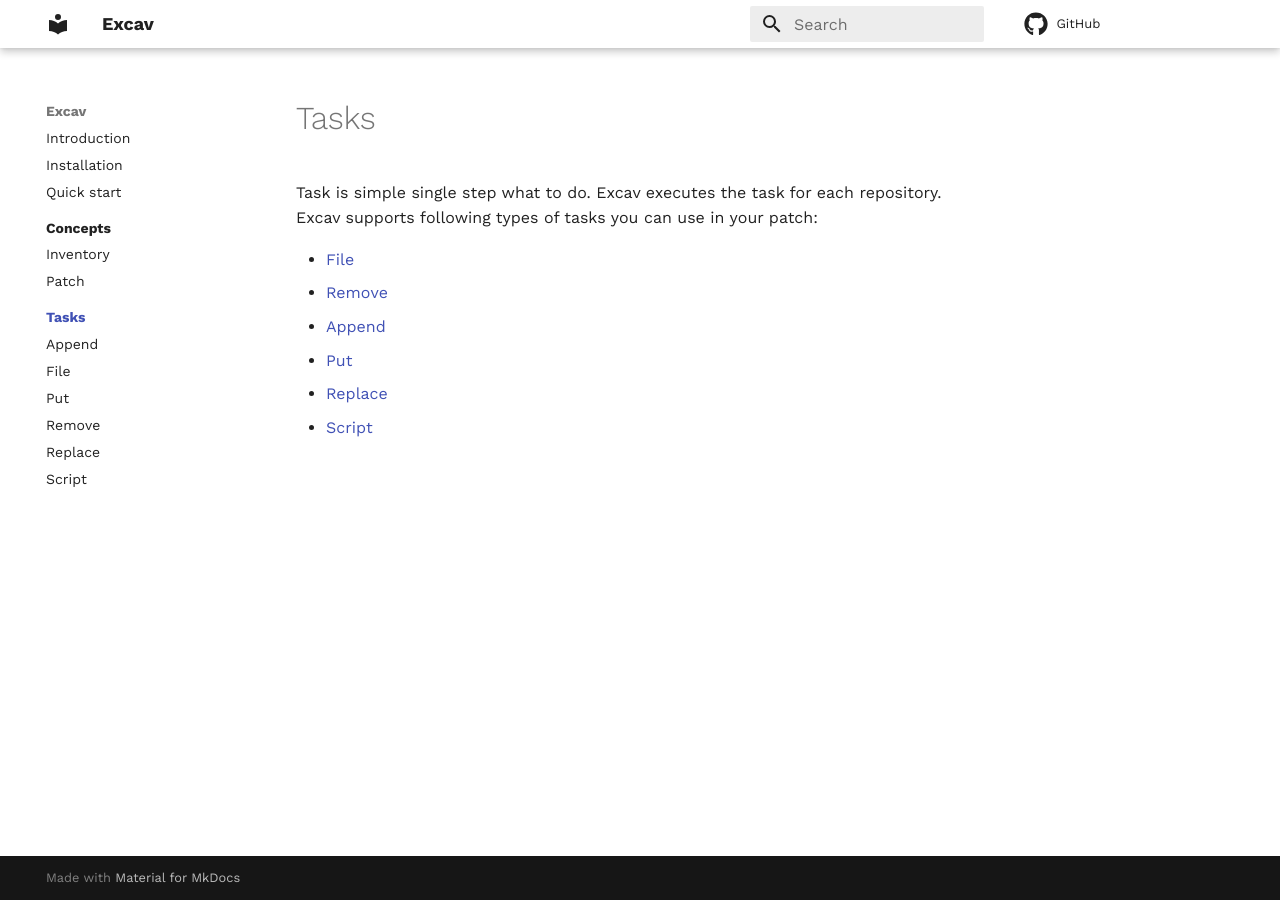
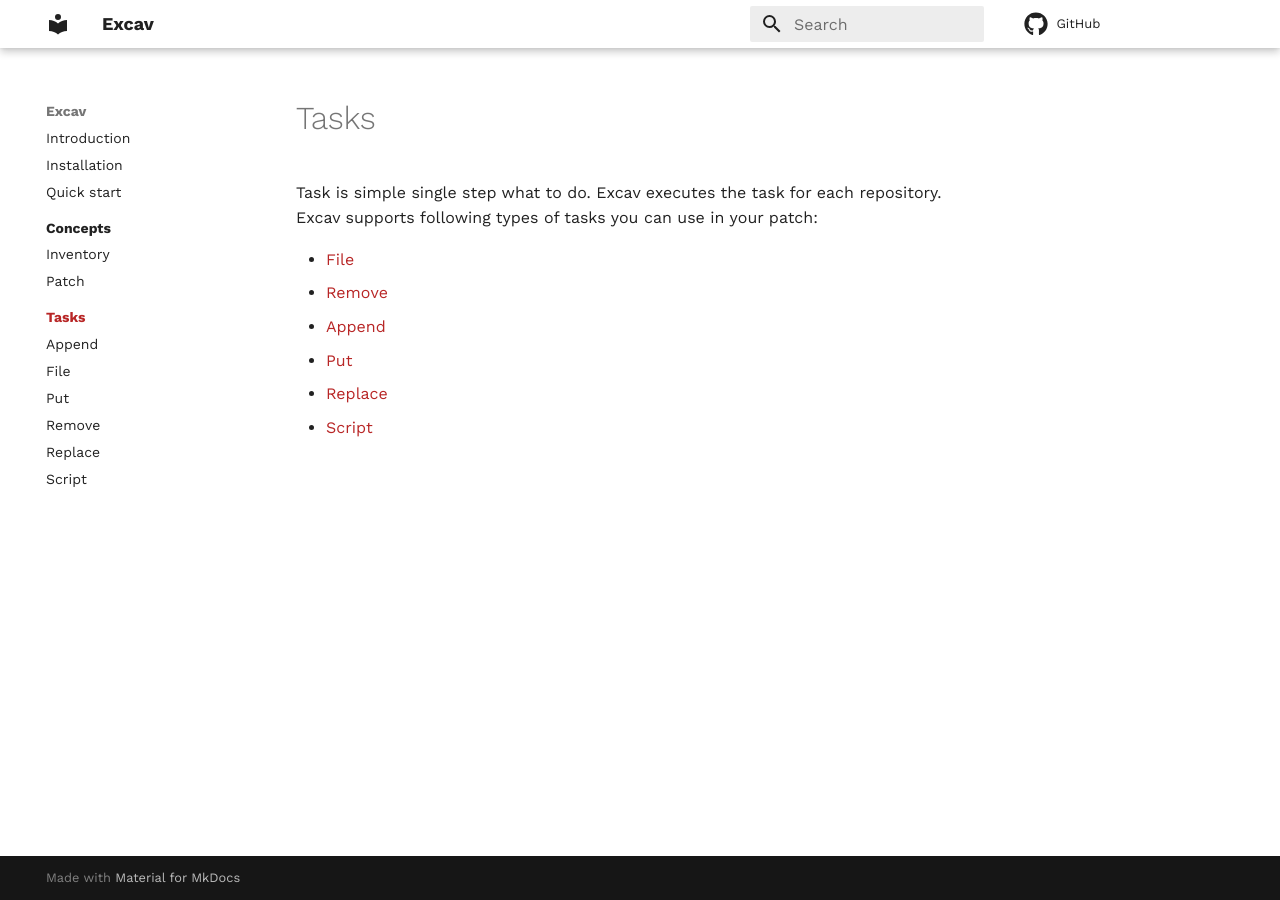
Before and after one commit to sn3d/excav, an MkDocs documentation site: the page built from docs/tasks/index.md, in a window 1280 px wide. Built offline with MkDocs 1.6.1 and Material for MkDocs 9.7.7, drawn with Linux system fonts in a browser that asks for light colours; comment, search, counter and statistics services are not loaded.

Commit message:
docs: changing typeset color to red

```diff
--- /dev/null
+++ b/docs/stylesheets/extra.css
@@ -0,0 +1,3 @@
+[data-md-color-primary=white] {
+  --md-typeset-a-color: #b82626;
+}
--- a/mkdocs.yml
+++ b/mkdocs.yml
@@ -18,6 +18,10 @@
     text: 'Work Sans'
   palette:
     primary: white
+    accent: red
+
+extra_css:
+  - stylesheets/extra.css
 
 extra:
   consent:
```
